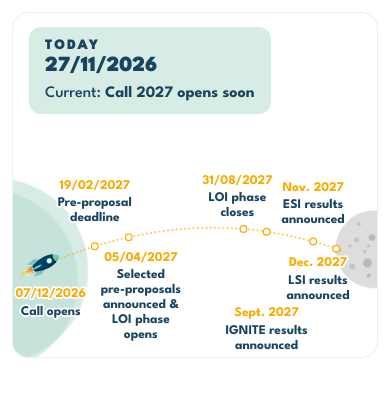
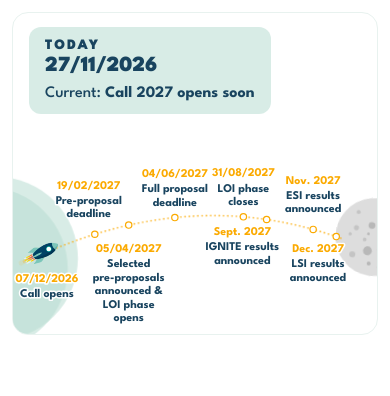
Before and after one commit to catalisti-vzw/moonshot-flanders-call-2027-timeline, a plain HTML site: page index.html in a window 390 px wide. Drawn offline with Linux system fonts and the light colour scheme.

Commit message:
Add the full proposal deadline (04/06/2027)
Also lets phone labels go down to 12px so the extra stage still fits neatly.

Co-Authored-By: Claude Opus 5.5 <noreply@anthropic.com>
Claude-Session: https://claude.ai/code/session_01VQmtjRjsrDYywxtYYZGo97

```diff
--- a/index.html
+++ b/index.html
@@ -7,7 +7,7 @@
   <link rel="preconnect" href="https://fonts.googleapis.com">
   <link rel="preconnect" href="https://fonts.gstatic.com" crossorigin>
   <link href="https://fonts.googleapis.com/css2?family=League+Spartan:wght@400;500;600;700;800;900&display=swap" rel="stylesheet">
-  <link rel="stylesheet" href="style.css?v=13">
+  <link rel="stylesheet" href="style.css?v=14">
 </head>
 <body>
   <main class="page">
@@ -98,6 +98,6 @@
 
   </main>
 
-  <script src="script.js?v=13"></script>
+  <script src="script.js?v=14"></script>
 </body>
 </html>
--- a/script.js
+++ b/script.js
@@ -38,6 +38,13 @@
       short: 'Selected pre-proposals announced\n& LOI phase opens',
       title: 'Selected pre-proposals announced & LOI phase opens',
       text: 'Applicants hear whether their pre-proposal is selected. Companies can express their interest in one or more projects by submitting a Letter of Intent (LOI).'
+    },
+    {
+      iso: '2027-06-04',
+      current: 'Evaluation of full proposals',
+      short: 'Full proposal deadline',
+      title: 'Full proposal deadline',
+      text: 'Final deadline to submit your full proposal for Call 2027.'
     },
     {
       iso: '2027-08-31',
@@ -81,7 +88,7 @@
   // Label sizes on a wide screen. On narrow screens the drawing is scaled down to fit, so the
   // labels are drawn larger (factor K) to stay readable; see layout().
   var BASE_FONT = 23;            // label font size (SVG units) on wide screens
-  var MIN_FONT_PX = 13;          // labels never get smaller than this on screen
+  var MIN_FONT_PX = 12;          // labels never get smaller than this on screen
   var MAX_LINE = 16;             // titles longer than this are split over two lines (wide screens)
   var K = 1;                     // current label scale factor
   var DATE_TO_TITLE, LINE_HEIGHT, ROCKET_SCALE;
```
